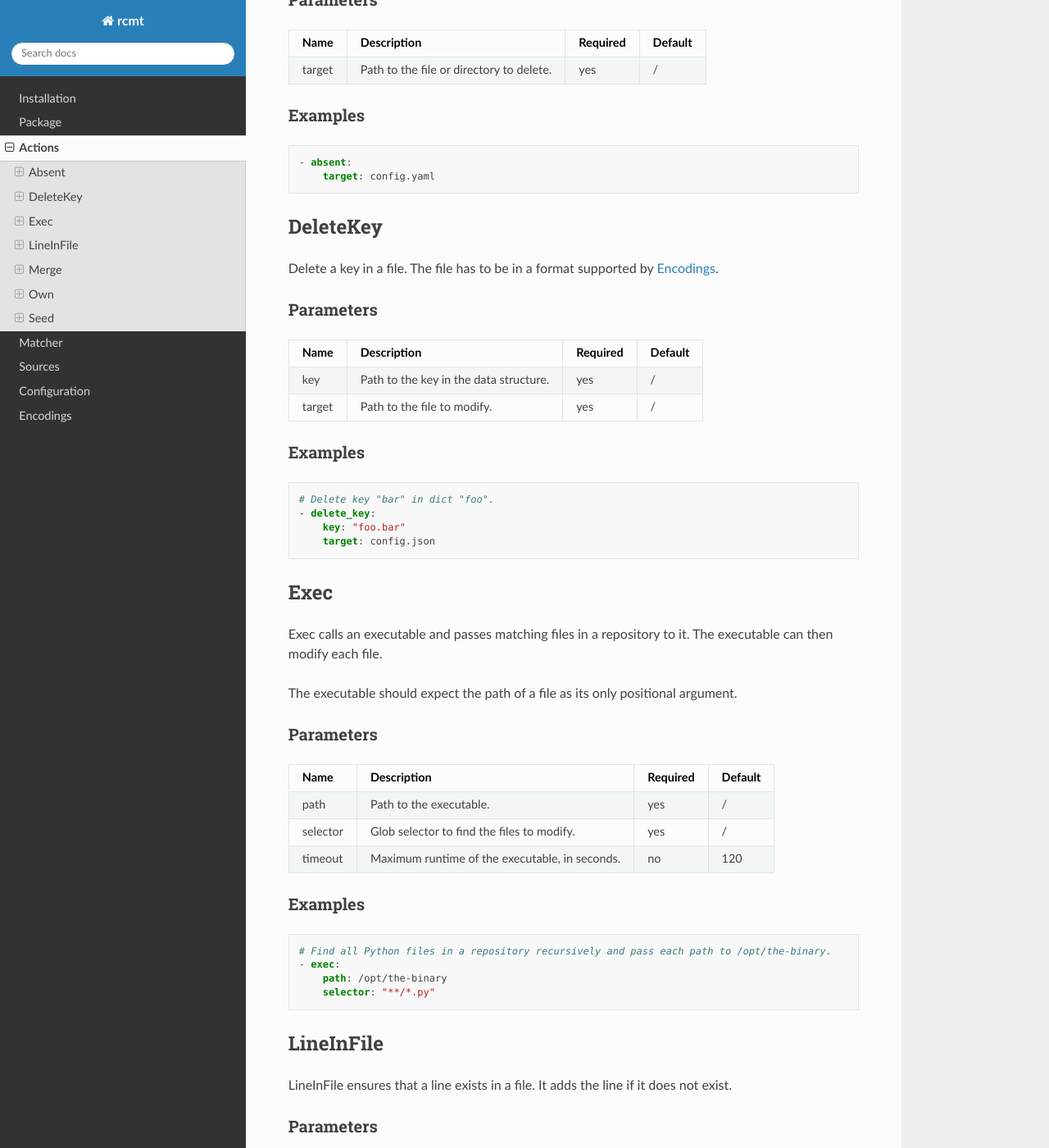
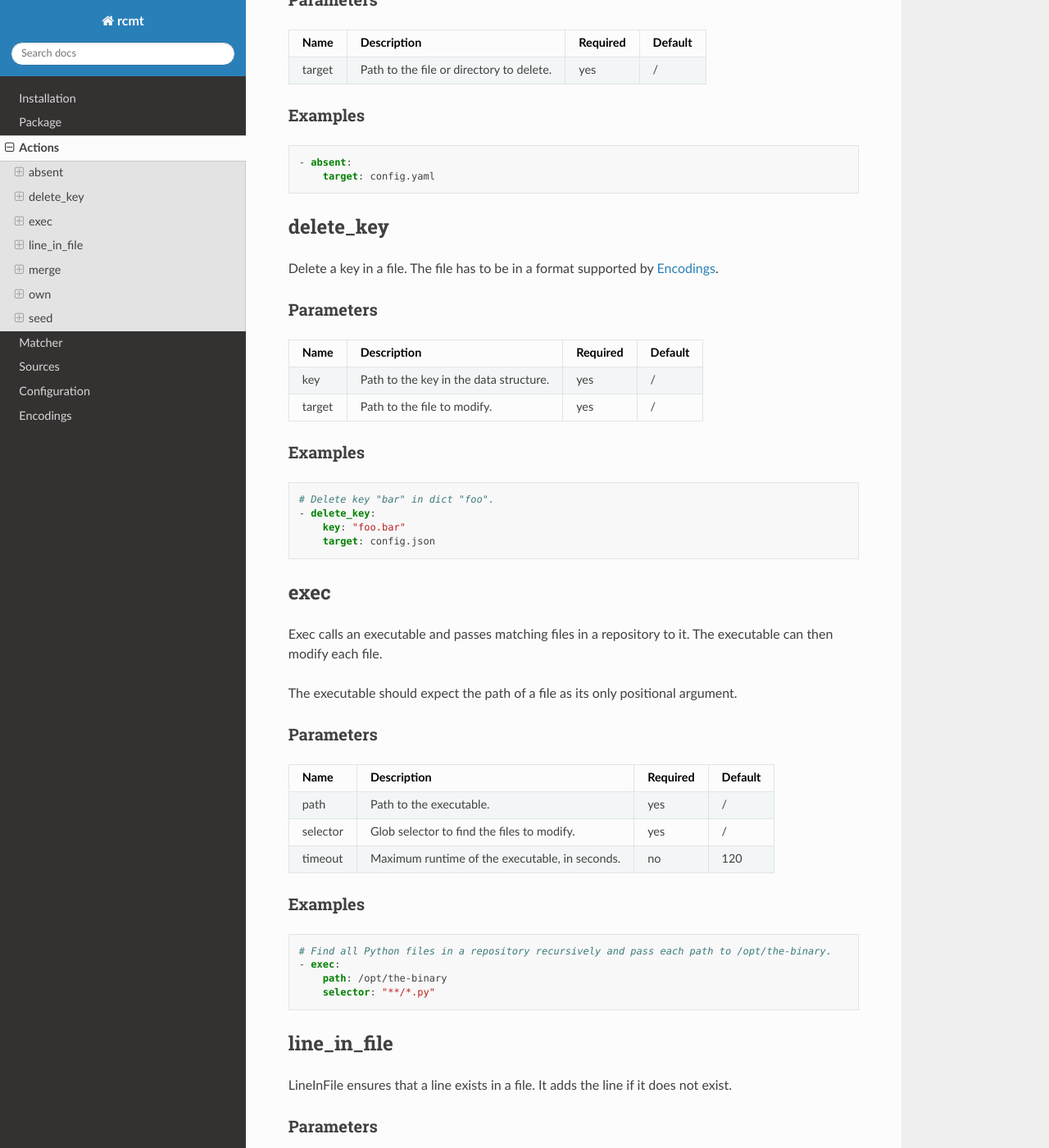
Before and after one commit to wndhydrnt/rcmt, a Sphinx documentation site: the page built from docs/action.rst, in a window 1280 px wide and 1400 px high, scrolled down 326 px. Shown: the whole window at 82% size. Built offline with Sphinx 7.4.7 and the Read the Docs theme 2.0.0, drawn with Linux system fonts in a browser that asks for light colours; some of the changed text lies outside the part shown.

Commit message:
Use names of actions as in the manifest

```diff
--- a/docs/action.rst
+++ b/docs/action.rst
@@ -3,7 +3,7 @@ Actions
 
 Actions encapsulate behavior of how to change a file.
 
-Absent
+absent
 ------
 
 Deletes a file or directory.
@@ -25,8 +25,8 @@ Examples
    - absent:
        target: config.yaml
 
-DeleteKey
----------
+delete_key
+----------
 
 Delete a key in a file. The file has to be in a format supported by :doc:`encoding`.
 
@@ -50,7 +50,7 @@ Examples
        key: "foo.bar"
        target: config.json
 
-Exec
+exec
 ----
 
 Exec calls an executable and passes matching files in a repository to it. The executable
@@ -79,8 +79,8 @@ Examples
        path: /opt/the-binary
        selector: "**/*.py"
 
-LineInFile
-----------
+line_in_file
+------------
 
 LineInFile ensures that a line exists in a file. It adds the line if it does not exist.
 
@@ -105,7 +105,7 @@ Examples
 
 .. _action/Merge:
 
-Merge
+merge
 -----
 
 Merge merges the content of a file in a repository with the content of a file from a
@@ -138,7 +138,7 @@ Examples
 
 .. _action/Own:
 
-Own
+own
 ---
 
 Own ensures that a file in a repository stays the same.
@@ -165,7 +165,7 @@ Examples
        source: .flake8
        target: .flake8
 
-Seed
+seed
 ----
 
 Seed ensures that a file in a repository is present.
```
